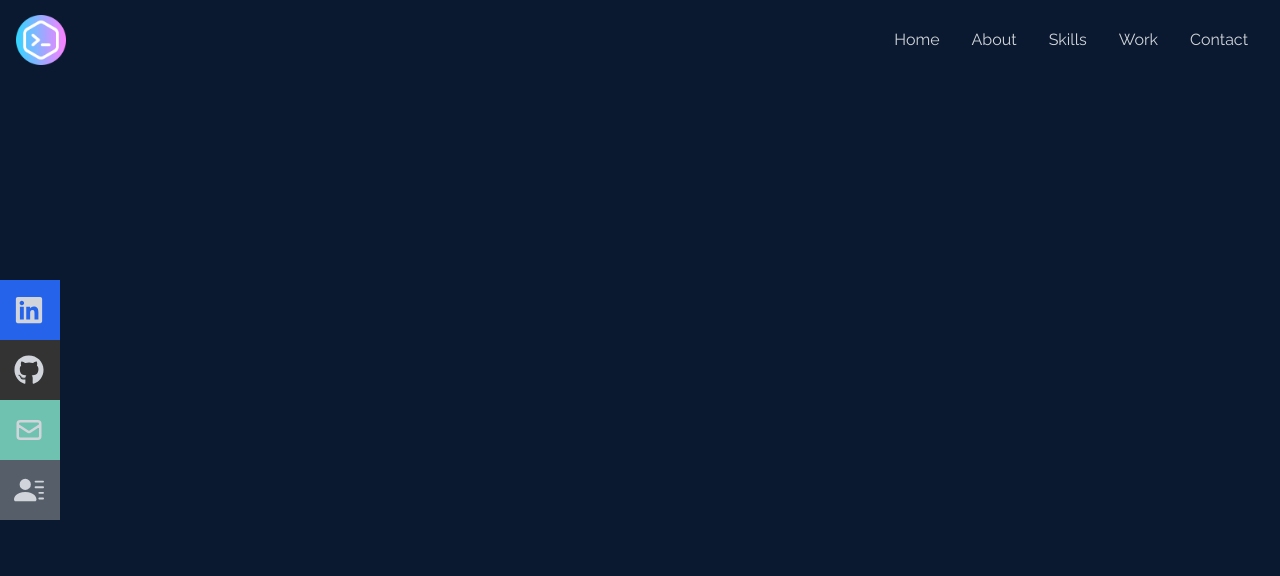
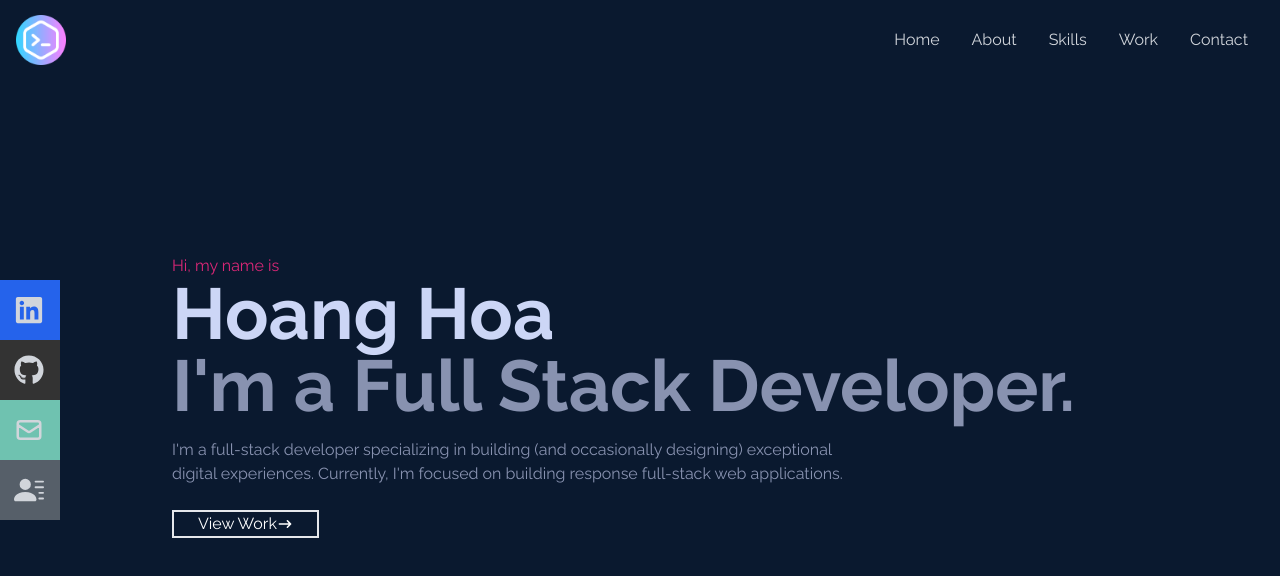
Before and after one commit to hoanghoa12345/react-portfolio-app, a React app: page / in a window 1280 px wide. Shown: the top 576 px of the page. Built offline with nearby package versions, Linux system fonts and the light colour scheme.

Commit message:
Add Home component

```diff
--- a/package.json
+++ b/package.json
@@ -1,5 +1,5 @@
 {
-  "name": "github-testimony-card",
+  "name": "react-portfolio-app",
   "version": "1.0.0",
   "scripts": {
     "build": "webpack --mode production",
@@ -11,7 +11,7 @@
   "license": "MIT",
   "author": {
     "name": "HoangHoa",
-    "email": "kieungochoanghoa@yahoo.com.vn"
+    "email": "hoanghoa@hoadevteam.onmicrosoft.com"
   },
   "devDependencies": {
     "@babel/core": "^7.15.8",
--- a/src/components/Home.jsx
+++ b/src/components/Home.jsx
@@ -2,7 +2,30 @@ import React from "react";
 import { HiArrowNarrowRight } from "react-icons/hi";
 
 const Home = () => {
-  return <div className="w-full h-screen bg-[#0a192f] "></div>;
+  return (
+    <div name="home" className="w-full h-screen bg-[#0a192f] ">
+      {/* Container */}
+      <div className="max-w-[1000px] mx-auto px-8 flex flex-col justify-center h-full">
+        <p className="text-pink-600 ">Hi, my name is</p>
+        <h1 className="text-4xl sm:text-7xl font-bold text-[#ccd6f6]">
+          Hoang Hoa
+        </h1>
+        <h2 className="text-4xl sm:text-7xl font-bold text-[#8892b0]">
+          I'm a Full Stack Developer.
+        </h2>
+        <p className="text-[#8892b0] py-4 max-w-[700px]">
+          I'm a full-stack developer specializing in building (and occasionally
+          designing) exceptional digital experiences. Currently, I'm focused on
+          building response full-stack web applications.
+        </p>
+        <div>
+          <button className="text-white border-2 px-6 py3 my-2 flex items-center hover:bg-pink-600 hover:border-pink-600">
+            View Work <HiArrowNarrowRight />
+          </button>
+        </div>
+      </div>
+    </div>
+  );
 };
 
 export default Home;
--- a/webpack.config.js
+++ b/webpack.config.js
@@ -45,7 +45,7 @@ module.exports = {
 
   plugins: [
     new ModuleFederationPlugin({
-      name: "github-testimony-card",
+      name: "react-portfolio-app",
       filename: "remoteEntry.js",
       remotes: {},
       exposes: {},
```
Also changed, not shown: 1 other file (tests, documents, lock files or other folders).
